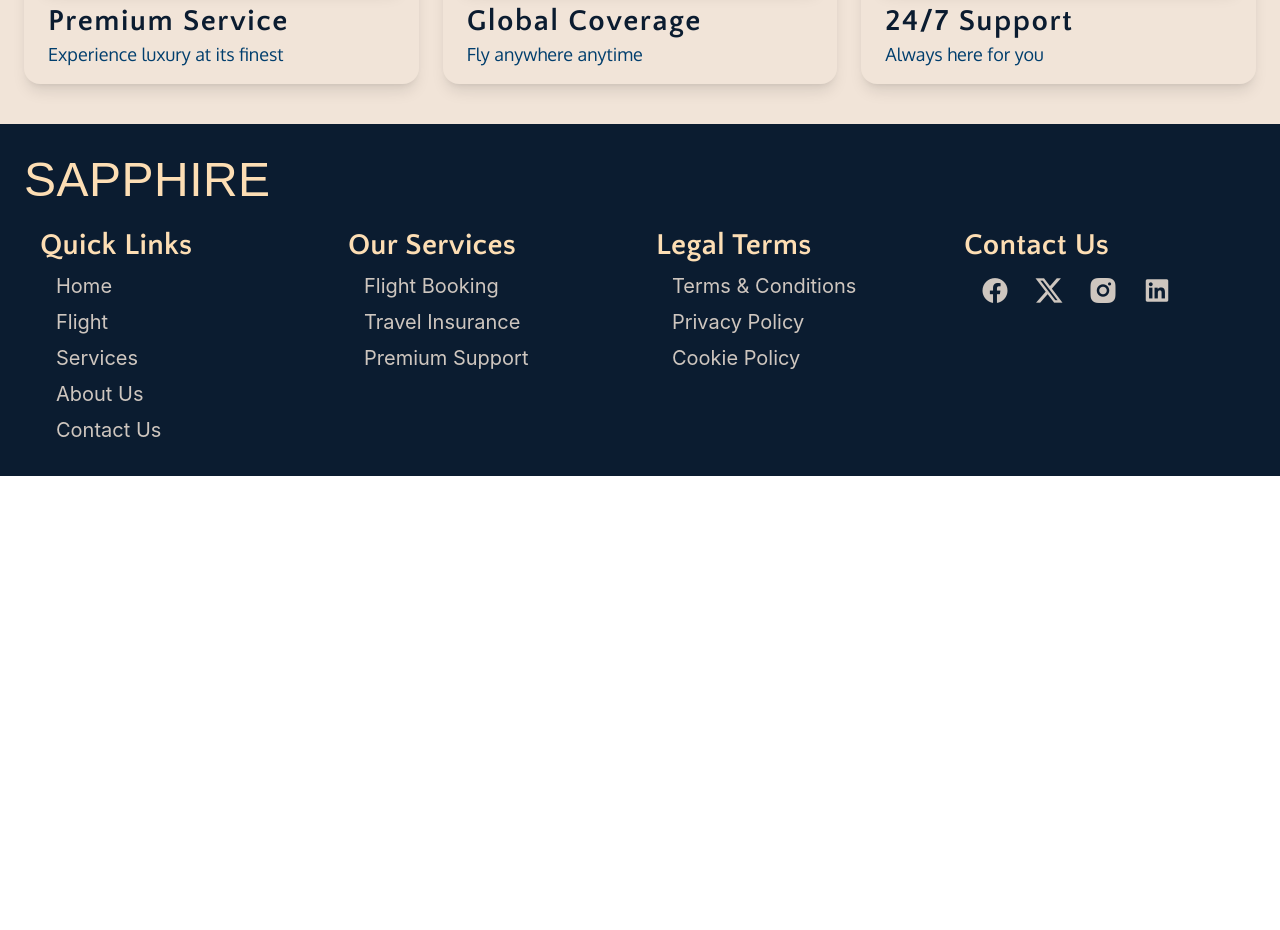
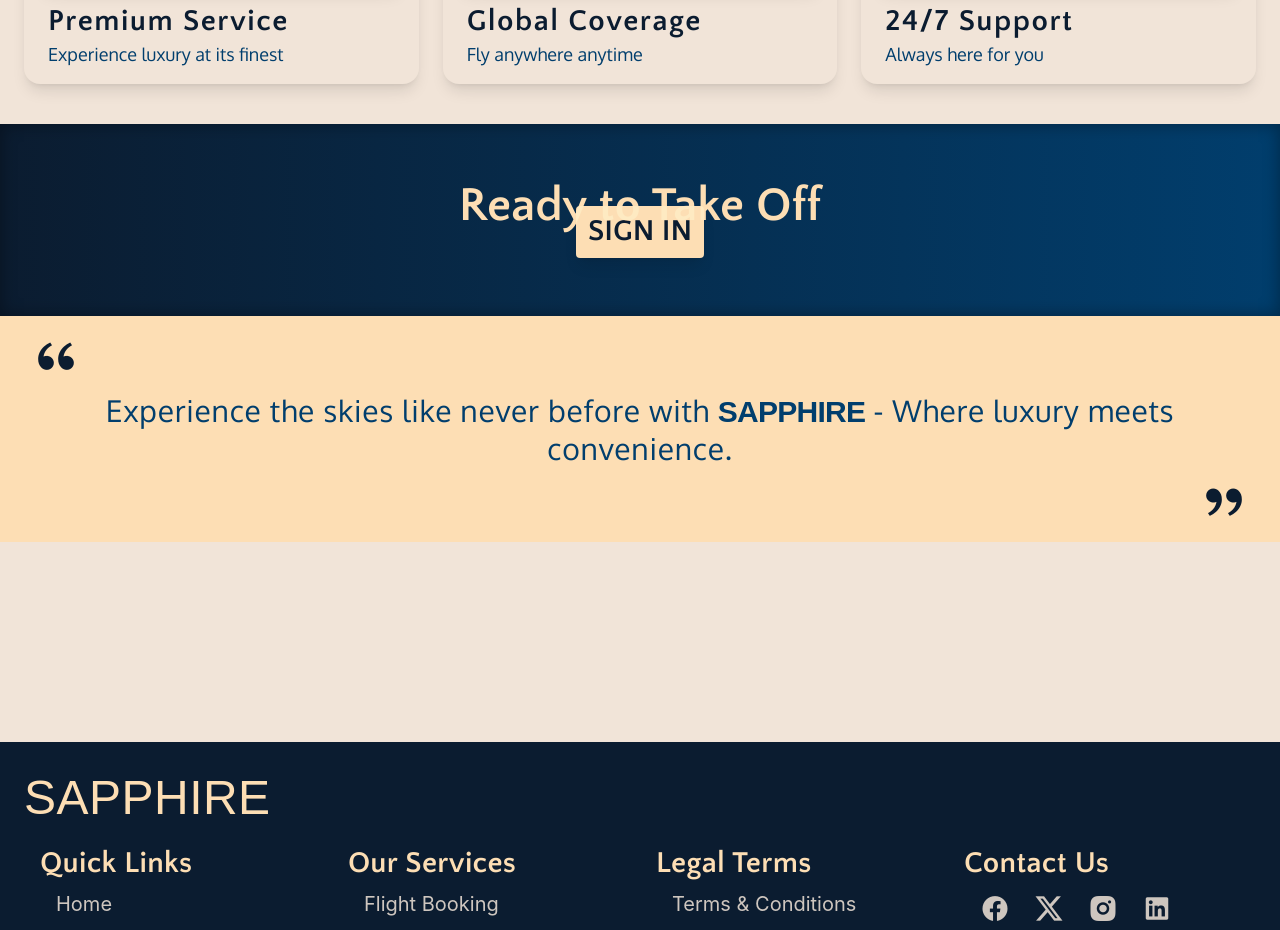
Before and after one commit to Harsh-Codes-hub/Sapphire-Airline-Ticket-Booking-TASK48, a React (Vite) app: page / in a window 1280 px wide. Shown: the part 1300-2230 px from the top of the page. Before the commit the page ends 1776 px from the top, so only its background shows below. Built offline with nearby package versions, Linux system fonts and the light colour scheme; a web font is replaced by a local one.

Commit message:
feat: add gradient background styling with box shadow to enhance visual appeal

```diff
--- a/src/index.css
+++ b/src/index.css
@@ -55,3 +55,8 @@ button {
   mix-blend-mode: soft-light;
   backdrop-filter: blur(10px);
 }
+
+.gradient-bg {
+  background: linear-gradient(to right, var(--prussian-blue), var(--yale-blue));
+  box-shadow: inset 0px 0px 15px 2px rgba(0, 0, 0, 0.3);
+}
--- a/src/pages/Home.jsx
+++ b/src/pages/Home.jsx
@@ -87,6 +87,30 @@ const Home = () => {
           </div>
         </Container>
       </section>
+      <section className="gradient-bg py-4">
+        <Container>
+          <div className="relative z-10 w-full flex flex-col items-center h-40 justify-center">
+            <h4 className="font-heading text-(--navajo-white) text-4xl md:text-5xl font-semibold">Ready to Take Off</h4>
+            <button className="bg-(--navajo-white) text-(--prussian-blue) py-2 px-3 text-3xl font-heading uppercase font-bold rounded-sm shadow-lg -mt-6 hover:mt-0 mix-blend-soft-light" type="button">Sign In</button>
+          </div>
+        </Container>
+      </section>
+      <section className="bg-(--navajo-white)">
+        <Container>
+          <div className="grid grid-rows-[auto_1fr] grid-cols-[auto_1fr] items-center py-4 px-2 gap-3">
+              <i className="ri-double-quotes-l text-5xl col-start-1 rows-start-1 text-(--prussian-blue)"></i>
+              <p className="text-2xl md:text-3xl font-body quote-box-center col-start-1 row-start-2 col-span-2 text-center text-(--yale-blue) tracking-wide">Experience the skies like never before with <span className="font-attention tracking-tight font-bold">SAPPHIRE</span> - Where luxury meets convenience.</p>
+              <i className="ri-double-quotes-r text-5xl col-start-2 row-start-3 justify-self-end text-(--prussian-blue)"></i>
+          </div>
+        </Container>
+      </section>
+      <section>
+        <Container>
+          <div className="h-50">
+
+          </div>
+        </Container>
+      </section>
     </>
   );
 };
```
